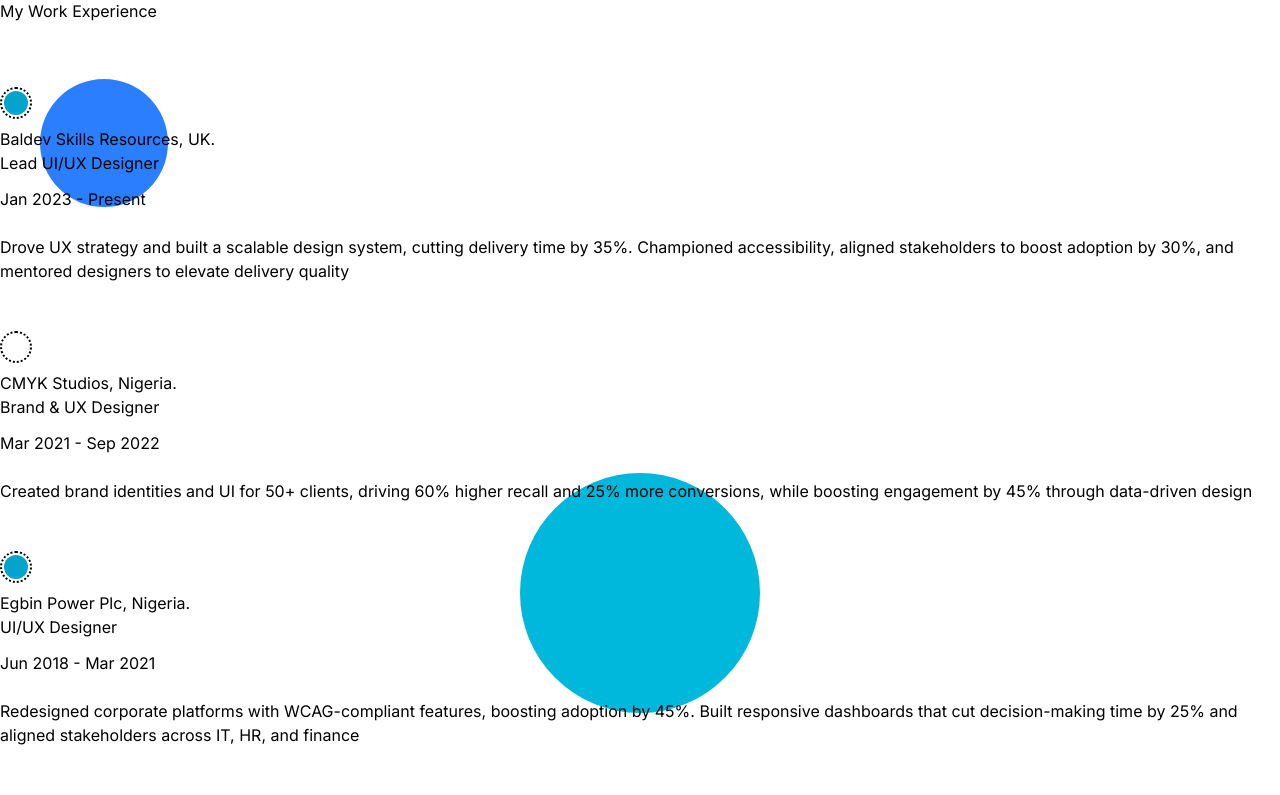
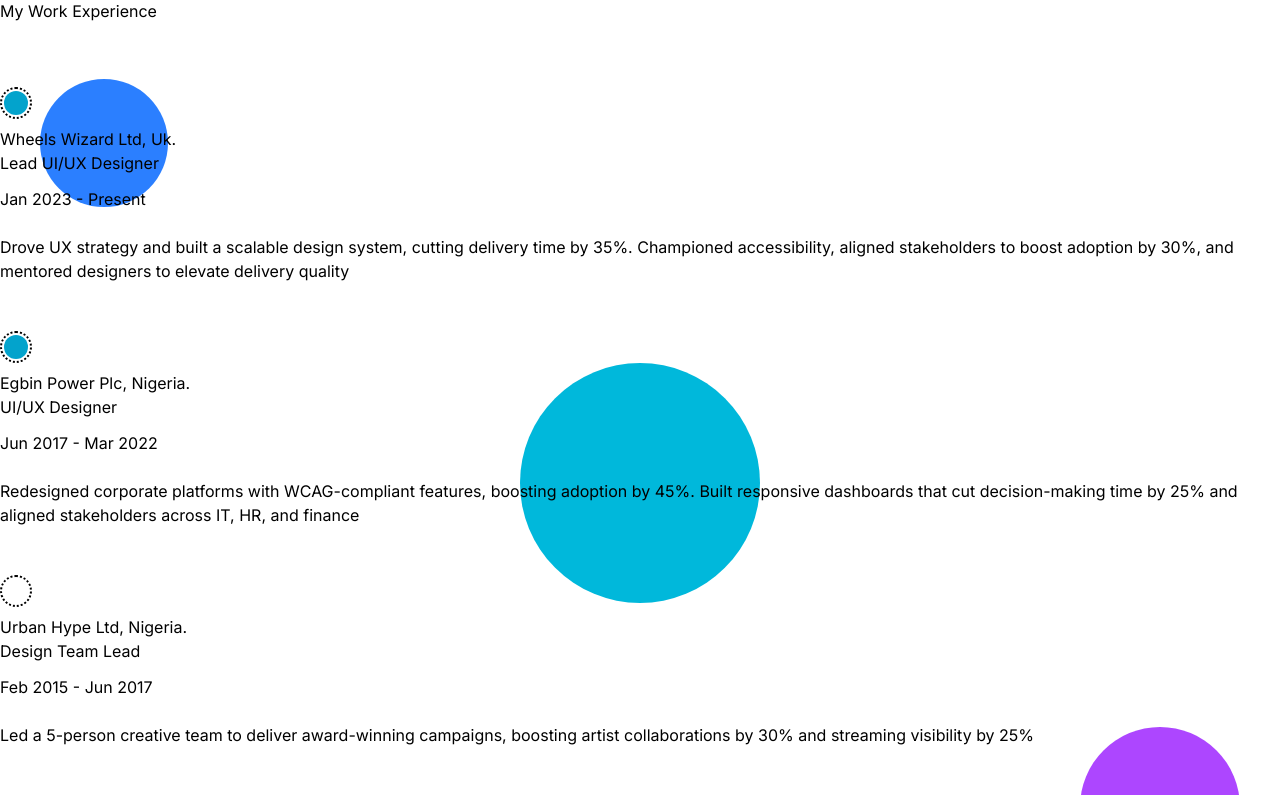
Before and after one commit to miyaParker/azees-portfolio, a Next.js app: page / in a window 1280 px wide. Shown: the part 2665-3460 px from the top of the page. Built offline with nearby package versions, Linux system fonts and the light colour scheme.

Commit message:
qa fixes

```diff
--- a/src/app/projects/page.tsx
+++ b/src/app/projects/page.tsx
@@ -318,7 +318,7 @@
 
           {/* Logo Grid */}
           <motion.div
-            className="grid grid-cols-1 sm:grid-cols-2 md:grid-cols-3 gap-2 md:gap-4 lg:gap-8 max-w-[1513px] px-[20px] md:px-[40px] lg:px-[80px] mx-auto"
+            className="grid grid-cols-3 gap-2 md:gap-4 lg:gap-8 max-w-[1513px] px-[20px] md:px-[40px] lg:px-[80px] mx-auto"
             initial={{ opacity: 0, y: 50 }}
             whileInView={{ opacity: 1, y: 0 }}
             transition={{ duration: 0.8, delay: 0.2 }}
@@ -353,7 +353,7 @@
 
           {/* Graphic Showcase Grid */}
           <motion.div
-            className="grid grid-cols-1 sm:grid-cols-2 md:grid-cols-3 gap-2 md:gap-4 lg:gap-8"
+            className="grid grid-cols-3 gap-2 md:gap-4 lg:gap-8"
             initial={{ opacity: 0, y: 50 }}
             whileInView={{ opacity: 1, y: 0 }}
             transition={{ duration: 0.8, delay: 0.2 }}
--- a/src/components/WorkExperienceSection.tsx
+++ b/src/components/WorkExperienceSection.tsx
@@ -6,7 +6,7 @@
   const experiences = [
     {
       id: 1,
-      company: "Baldev Skills Resources, UK.",
+      company: "Wheels Wizard Ltd, Uk.",
       period: "Jan 2023 - Present",
       role: "Lead UI/UX Designer",
       description: "Drove UX strategy and built a scalable design system, cutting delivery time by 35%. Championed accessibility, aligned stakeholders to boost adoption by 30%, and mentored designers to elevate delivery quality",
@@ -14,16 +14,8 @@
     },
     {
       id: 2,
-      company: "CMYK Studios, Nigeria.",
-      period: "Mar 2021 - Sep 2022",
-      role: "Brand & UX Designer",
-      description: "Created brand identities and UI for 50+ clients, driving 60% higher recall and 25% more conversions, while boosting engagement by 45% through data-driven design",
-      isActive: false
-    },
-    {
-      id: 3,
       company: "Egbin Power Plc, Nigeria.",
-      period: "Jun 2018 - Mar 2021",
+      period: "Jun 2017 - Mar 2022",
       role: "UI/UX Designer",
       description: "Redesigned corporate platforms with WCAG-compliant features, boosting adoption by 45%. Built responsive dashboards that cut decision-making time by 25% and aligned stakeholders across IT, HR, and finance",
       isActive: true
@@ -31,7 +23,7 @@
     {
       id: 4,
       company: "Urban Hype Ltd, Nigeria.",
-      period: "Feb 2015 - Jun 2018",
+      period: "Feb 2015 - Jun 2017",
       role: "Design Team Lead",
       description: "Led a 5-person creative team to deliver award-winning campaigns, boosting artist collaborations by 30% and streaming visibility by 25%",
       isActive: false
```
